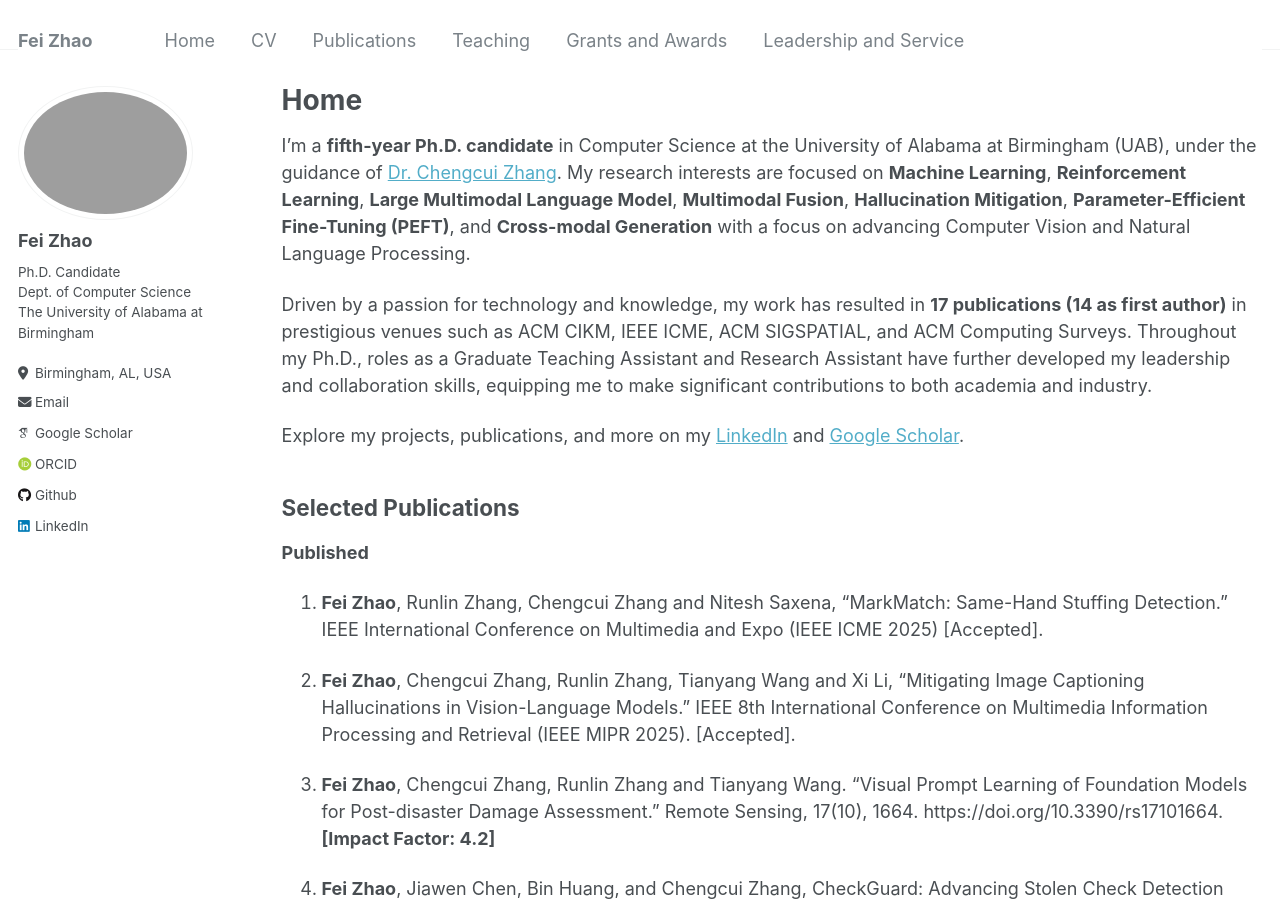
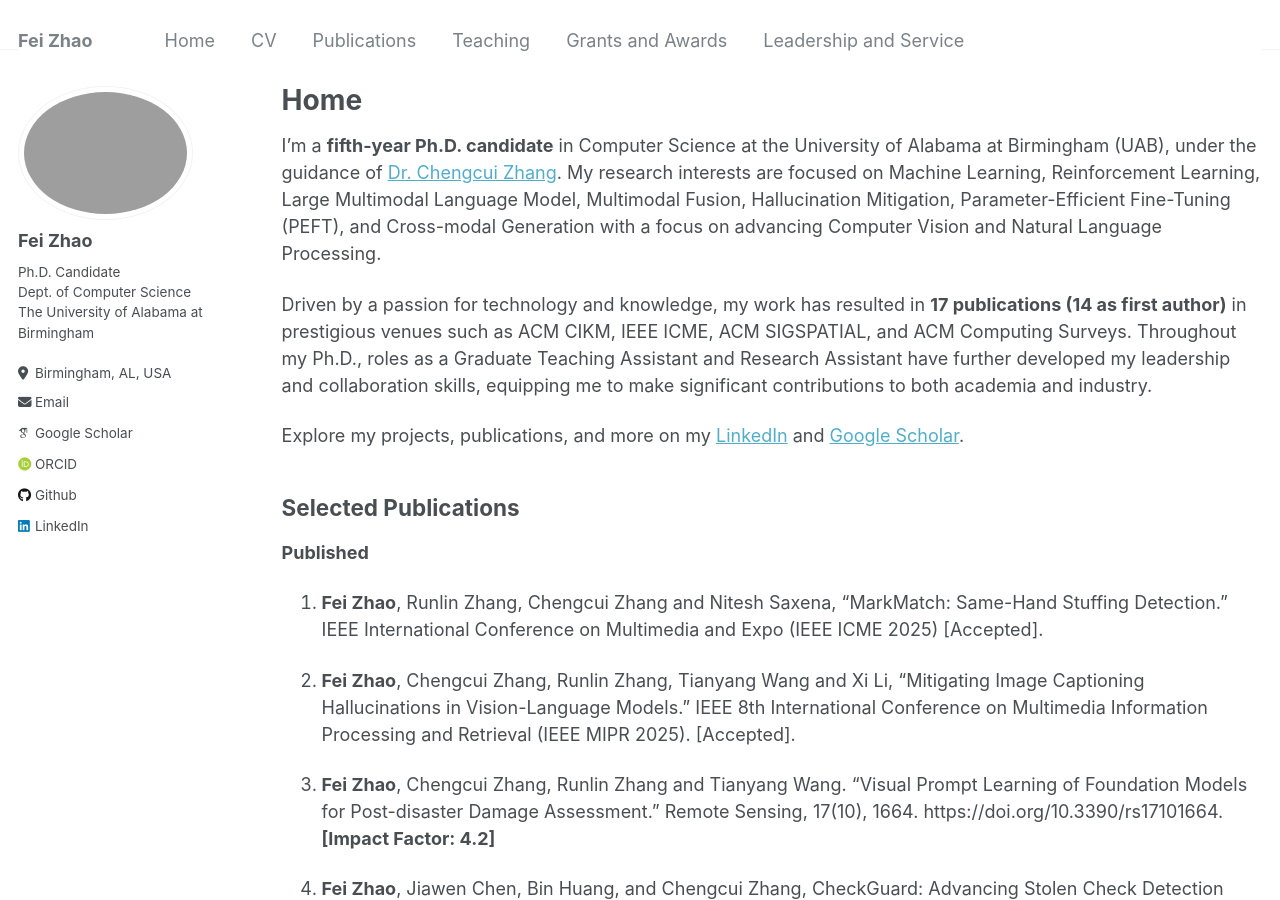
Before and after one commit to feizhao19/feizhao19.github.io, a Jekyll site: the page built from _pages/about.md, in a window 1280 px wide and 900 px high. Built offline with Jekyll 4.4.1, drawn with Linux system fonts in a browser that asks for light colours; some web fonts are replaced.

```diff
--- a/_pages/about.md
+++ b/_pages/about.md
@@ -10,7 +10,7 @@ redirect_from:
 
 
 
-I'm a **fifth-year Ph.D. candidate** in Computer Science at the University of Alabama at Birmingham (UAB), under the guidance of [Dr. Chengcui Zhang](https://sites.uab.edu/czhang02/). My research interests are focused on **Machine Learning**, **Reinforcement Learning**, **Large Multimodal Language Model**, **Multimodal Fusion**, **Hallucination Mitigation**, **Parameter-Efficient Fine-Tuning (PEFT)**, and **Cross-modal Generation** with a focus on advancing Computer Vision and Natural Language Processing.
+I'm a **fifth-year Ph.D. candidate** in Computer Science at the University of Alabama at Birmingham (UAB), under the guidance of [Dr. Chengcui Zhang](https://sites.uab.edu/czhang02/). My research interests are focused on Machine Learning, Reinforcement Learning, Large Multimodal Language Model, Multimodal Fusion, Hallucination Mitigation, Parameter-Efficient Fine-Tuning (PEFT), and Cross-modal Generation with a focus on advancing Computer Vision and Natural Language Processing.
 
 
 Driven by a passion for technology and knowledge, my work has resulted in **17 publications (14 as first author)** in prestigious venues such as ACM CIKM, IEEE ICME, ACM SIGSPATIAL, and ACM Computing Surveys. Throughout my Ph.D., roles as a Graduate Teaching Assistant and Research Assistant have further developed my leadership and collaboration skills, equipping me to make significant contributions to both academia and industry.
@@ -114,7 +114,7 @@ Explore my projects, publications, and more on my [LinkedIn](https://www.linkedi
 ## Awards
 <!-- ====== -->
 
-- UAB College of Arts and Sciences Dean’s Award, the College of Arts and Sciences, UAB, 2025.
+- UAB College of Arts and Sciences Dean's Award, the College of Arts and Sciences, UAB, 2025.
 
 - Nominated for the 2025 Samuel B. Barker Award for Excellence in Graduate Studies, UAB, 2025.
 
@@ -179,10 +179,10 @@ Explore my projects, publications, and more on my [LinkedIn](https://www.linkedi
 ## Mentoring
 <!-- ====== -->
 
--	Ravi Teja Challa, Master’s Student, Computer Science, UAB, 2025
--	Yifan Ying, Master’s Student, Computer Science, UAB, 2024
--	Jasper Shen, Master’s Student, Computer Science, UAB, 2024
--	Linghuan Zeng, Master’s Student, Computer Science, UAB, 2023
+-	Ravi Teja Challa, Master's Student, Computer Science, UAB, 2025
+-	Yifan Ying, Master's Student, Computer Science, UAB, 2024
+-	Jasper Shen, Master's Student, Computer Science, UAB, 2024
+-	Linghuan Zeng, Master's Student, Computer Science, UAB, 2023
 
 ## Volunteer
 <!-- ====== -->
```
Also changed, not shown: _pages/home.md (+6 -6 lines).
